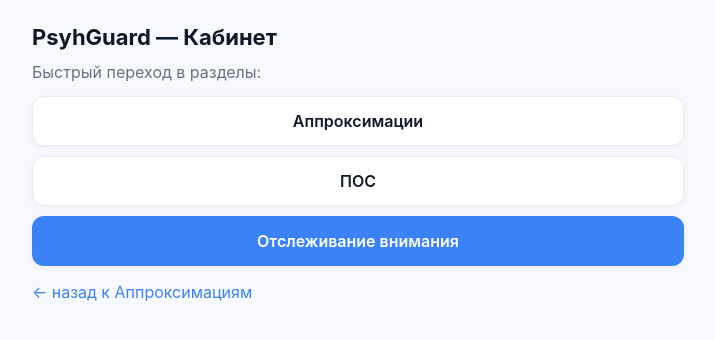
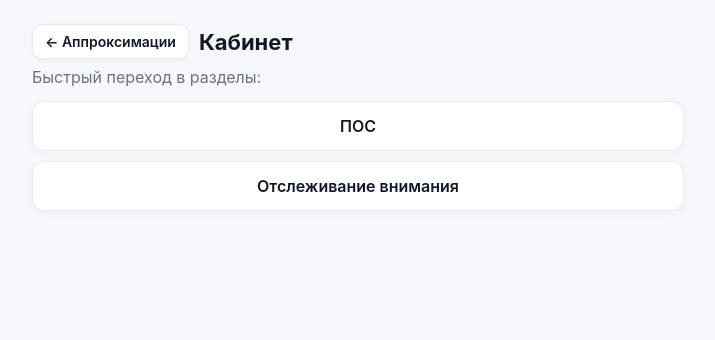
Before and after one commit to DS-psyh/psyhguard, a plain HTML site: page cabinet.html in a window 1280 px wide. Shown: the whole page, without its empty margins (282-997 px from the left). Drawn offline with Linux system fonts and the light colour scheme.

Commit message:
Update cabinet.html

```diff
--- a/cabinet.html
+++ b/cabinet.html
@@ -13,7 +13,6 @@
   <style>
     :root{
       --bg:#f7f8fb; --card:#fff; --txt:#111827; --muted:#6b7280; --line:#e8ebf2;
-      --accent:#3b82f6; --accent-strong:#2563eb;
     }
     *{box-sizing:border-box}
     body{
@@ -24,32 +23,35 @@
     h1{margin:0 0 12px 0;font-size:22px}
     .muted{color:var(--muted);margin-bottom:14px}
 
-    /* простые большие кнопки- ссылки */
+    /* шапка с левой кнопкой */
+    .topbar{display:flex;align-items:center;gap:10px;margin-bottom:8px}
+    .topbtn{
+      text-decoration:none;color:var(--txt);background:#fff;border:1px solid var(--line);
+      border-radius:10px;padding:8px 12px;font-size:14px;font-weight:600;
+      box-shadow:0 2px 6px rgba(17,24,39,.04)
+    }
+
+    /* простые большие белые кнопки-ссылки */
     .btn-link{
-      display:block; width:100%;
-      text-decoration:none; color:var(--txt); text-align:center;
-      background:#fff; border:1px solid var(--line); border-radius:12px;
-      padding:14px 16px; margin:10px 0; font-size:16px; font-weight:600;
+      display:block;width:100%;text-decoration:none;color:var(--txt);text-align:center;
+      background:#fff;border:1px solid var(--line);border-radius:12px;
+      padding:14px 16px;margin:10px 0;font-size:16px;font-weight:600;
       box-shadow:0 2px 8px rgba(17,24,39,.04);
     }
     .btn-link:active{transform:scale(.99)}
-    .btn-link.primary{background:var(--accent); color:#fff; border-color:transparent}
-    .back{display:inline-block;margin-top:6px;text-decoration:none;color:var(--accent)}
   </style>
 </head>
 <body>
 <div class="wrap">
-  <h1>PsyhGuard — Кабинет</h1>
+  <div class="topbar">
+    <a class="topbtn" href="index.html">← Аппроксимации</a>
+    <h1 style="margin:0">Кабинет</h1>
+  </div>
   <div class="muted">Быстрый переход в разделы:</div>
 
-  <!-- как было раньше: просто вертикальный список крупных кнопок -->
-  <a class="btn-link" href="index.html">Аппроксимации</a>
+  <!-- белые кнопки -->
   <a class="btn-link" href="pos.html">ПОС</a>
-
-  <!-- новая нижняя кнопка -->
-  <a class="btn-link primary" href="attention.html">Отслеживание внимания</a>
-
-  <a class="back" href="index.html">← назад к Аппроксимациям</a>
+  <a class="btn-link" href="attention.html">Отслеживание внимания</a>
 </div>
 
 <script>
```
